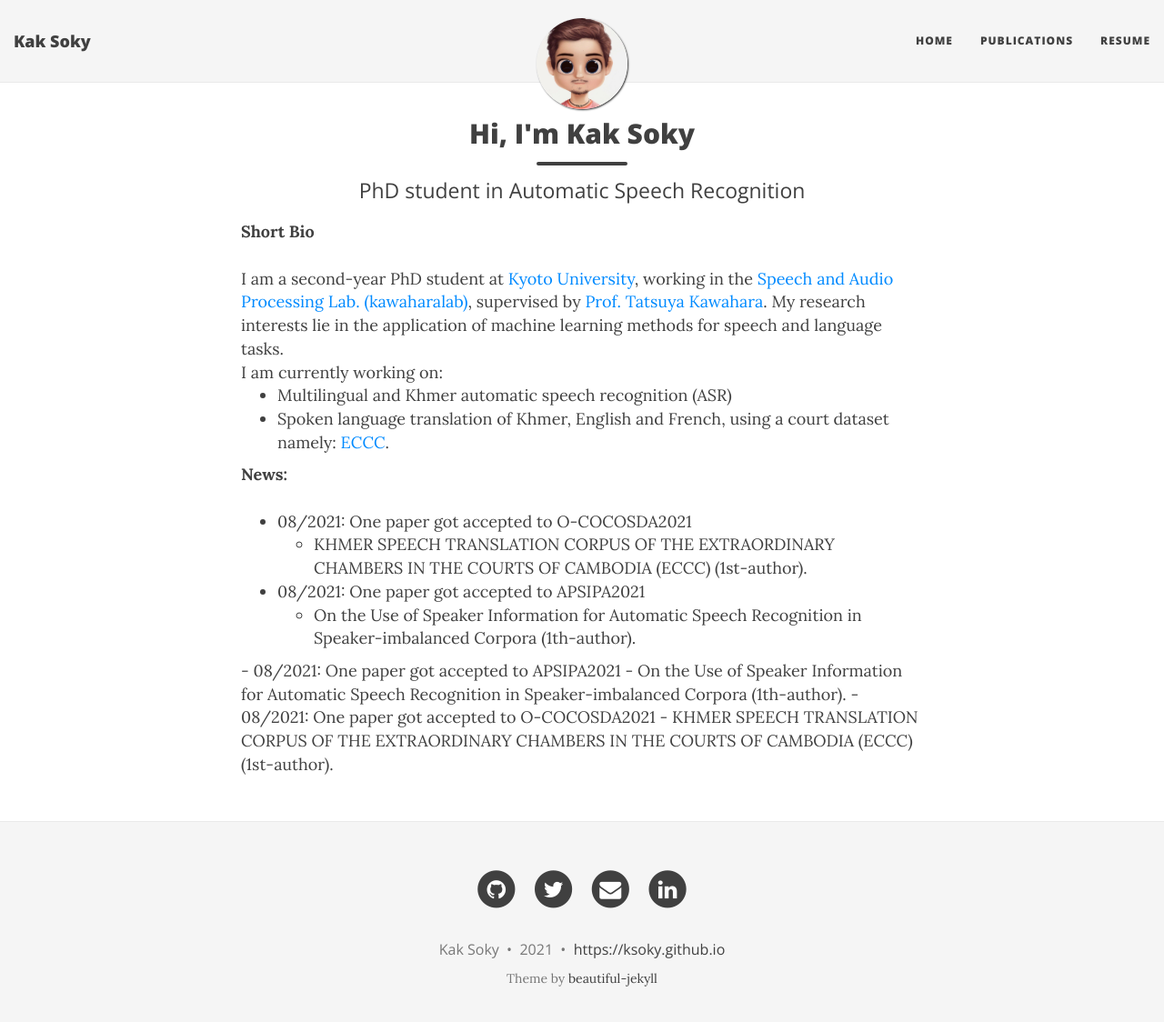
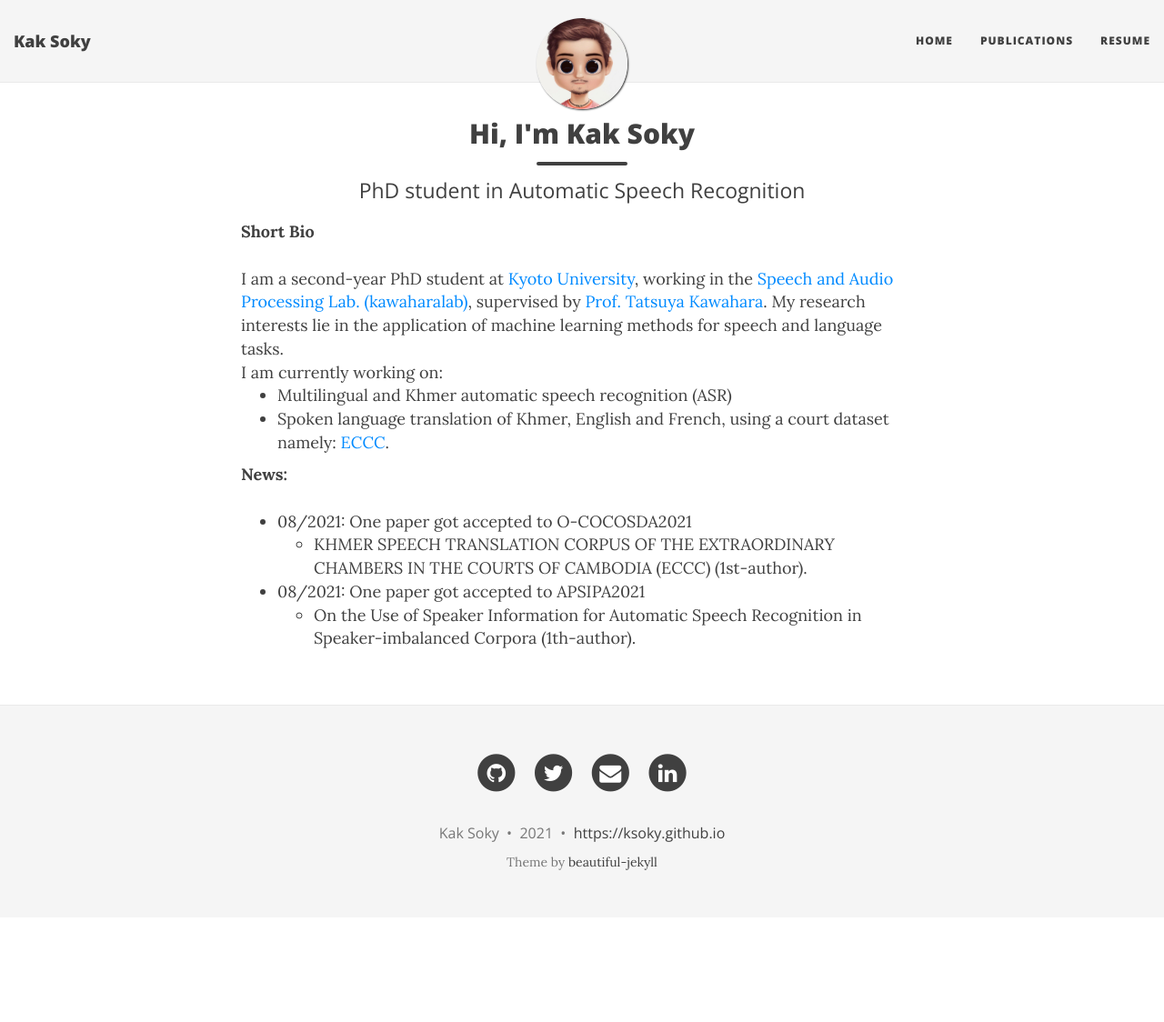
Before and after one commit to ksoky/ksoky.github.io, a Jekyll site: the page built from index.html, in a window 1280 px wide and 1137 px high. Shown: the top 1124 px of the window at 91% size. Built offline with Jekyll 4.4.1, drawn with Linux system fonts in a browser that asks for light colours; nearby versions of some CDN libraries; the list of posts is cut into pages by our own code.

Commit message:
update news styles

```diff
--- a/index.html
+++ b/index.html
@@ -29,7 +29,3 @@ methods for speech and language tasks.
 			<li>On the Use of Speaker Information for Automatic Speech Recognition in Speaker-imbalanced Corpora (1th-author).</li>
 		</ul>
 </ul>
-- 08/2021: One paper got accepted to APSIPA2021
-	- On the Use of Speaker Information for Automatic Speech Recognition in Speaker-imbalanced Corpora (1th-author).
-- 08/2021: One paper got accepted to O-COCOSDA2021
-	- KHMER SPEECH TRANSLATION CORPUS OF THE EXTRAORDINARY CHAMBERS IN THE COURTS OF CAMBODIA (ECCC) (1st-author).
```
